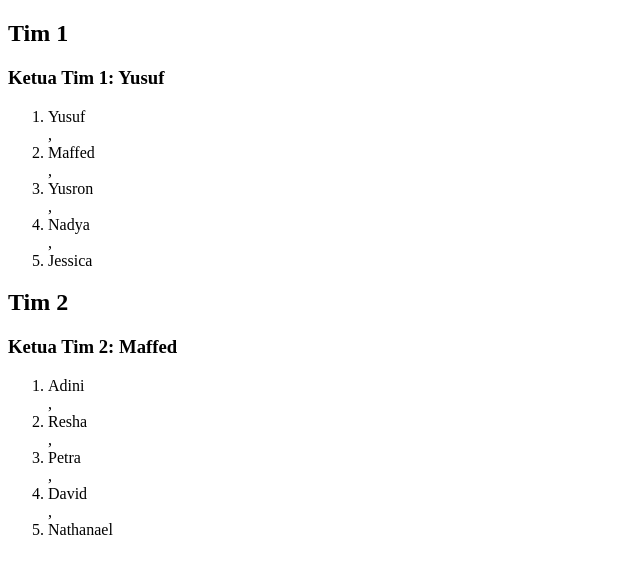
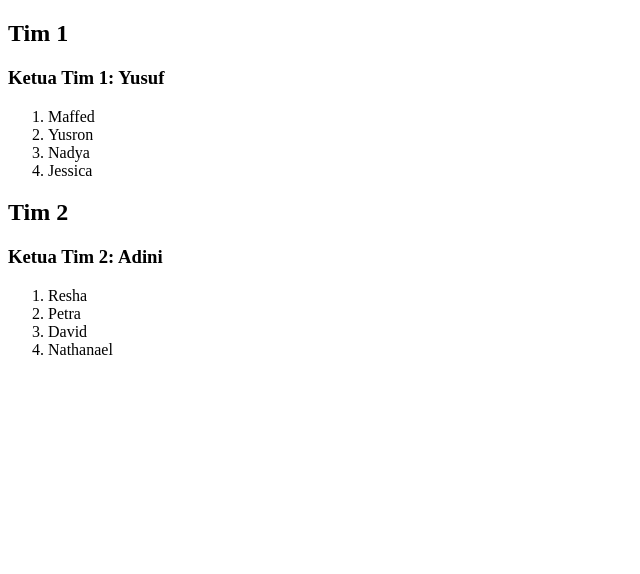
Before and after one commit to renvelvet/arr-timIT, a plain HTML site: page index.html in a window 1280 px wide. Shown: the whole page, without its empty margins (0-640 px from the left). Drawn offline with Linux system fonts and the light colour scheme.

Commit message:
debug done

```diff
--- a/index.html
+++ b/index.html
@@ -3,7 +3,7 @@
 <head>
     <meta charset="UTF-8">
     <meta name="viewport" content="width=device-width, initial-scale=1.0">
-    <title>Array Exercises</title>
+    <title>Exercise 2 Array</title>
 </head>
 <body>
     <div>
--- a/index.js
+++ b/index.js
@@ -1,21 +1,33 @@
-const timIT = ["Yusuf", "Maffed", "Yusron", "Nadya", "Jessica",
-                "Adini", "Resha", "Petra", "David", "Nathanael"]
+const timIT = [
+  "Yusuf",
+  "Maffed",
+  "Yusron",
+  "Nadya",
+  "Jessica",
+  "Adini",
+  "Resha",
+  "Petra",
+  "David",
+  "Nathanael",
+];
 
 console.log(timIT.join());
 
-const tim1 = timIT.splice(0,5)
-const tim2 = timIT
+const tim1 = timIT.splice(0, 5);
+const tim2 = timIT;
 // console.log(tim1);
 // console.log(tim2);
 
-// Tim 1
-let tim1list = tim1.map((tim) => `<li>${tim}</li>`)
+addList = (noTim, idKetua, timName, idElement) => {
+  document.getElementById(
+    `${idKetua}`
+  ).innerHTML = `Ketua Tim ${noTim}: ${timName.shift()}`;
+  let timList = "";
+  timName.forEach((arr) => {
+    timList = timList.concat(`<li>${arr}</li>`);
+  });
+  document.getElementById(`${idElement}`).innerHTML = timList;
+};
 
-document.getElementById("ketua1").innerHTML = `Ketua Tim 1: ${tim1.shift()}`
-document.getElementById("list-tim1").innerHTML = tim1list
-
-// Tim 2
-let tim2list = tim2.map((tim) => `<li>${tim}</li>`)
-
-document.getElementById("ketua2").innerHTML = `Ketua Tim 2: ${tim1.shift()}`
-document.getElementById("list-tim2").innerHTML = tim2list
+addList(1, "ketua1", tim1, "list-tim1");
+addList(2, "ketua2", tim2, "list-tim2");
```
